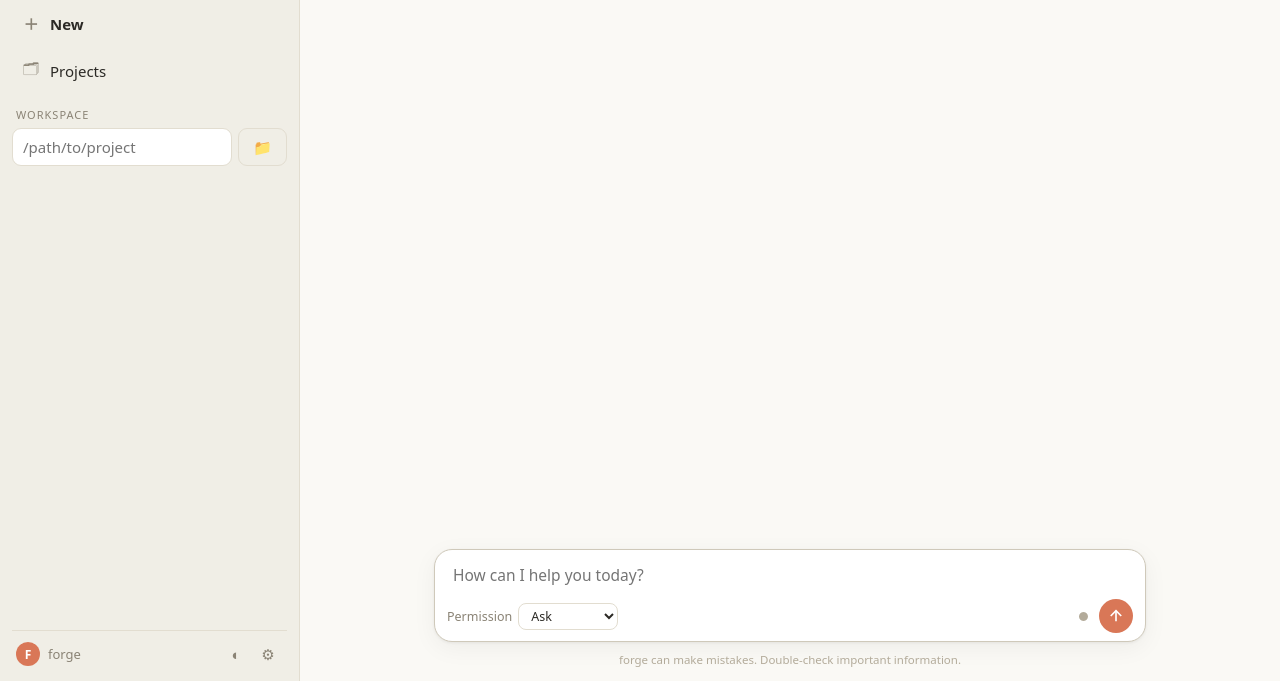
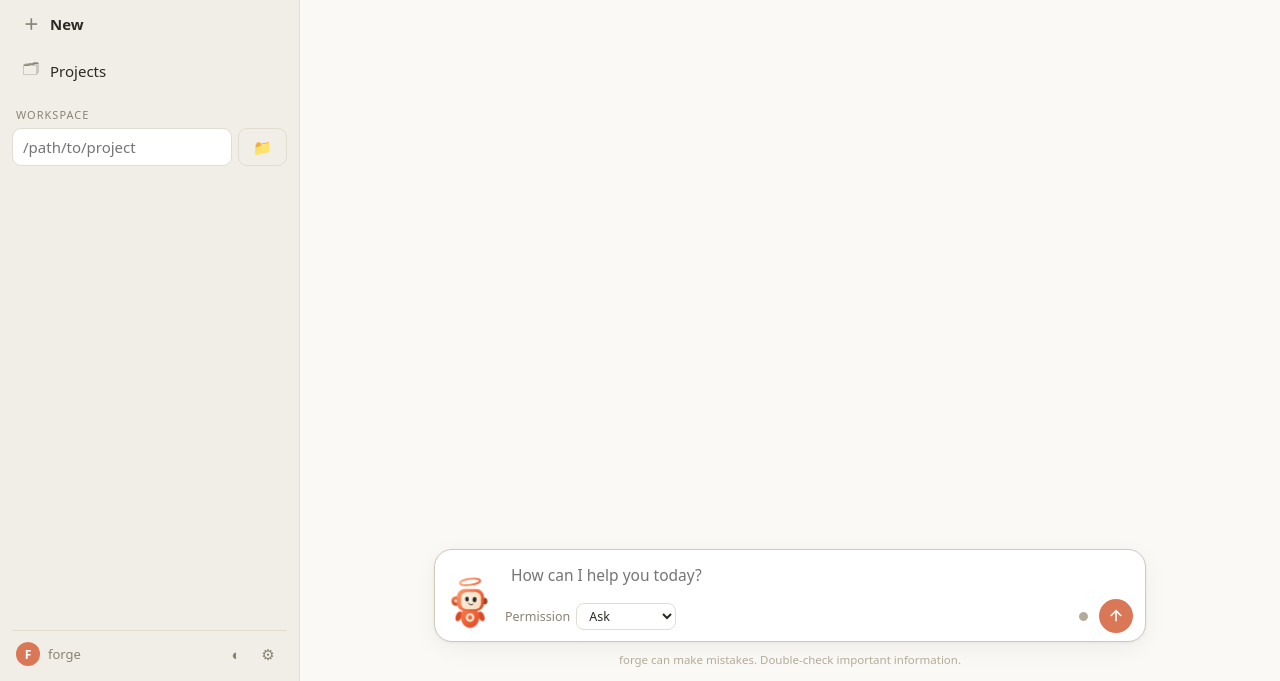
Before and after one commit to Amuo007/AMD-Ryzen-AI-Halo-Developer-Platform-Agentic-Test-2, a website: page public/index.html in a window 1280 px wide. Shown: the part 119-800 px from the top of the page. Drawn offline with Linux system fonts and the light colour scheme; no server answers.

Commit message:
feat(mascot): inline SVG robot mascot beside composer + CSS keyframe animations for 5 states (idle/typing/waiting/thinking/talking) with reduced-motion support

```diff
--- a/public/index.html
+++ b/public/index.html
@@ -74,8 +74,52 @@
 
       <div id="composer">
         <div class="composer-box">
-          <textarea id="input" rows="1" placeholder="How can I help you today?" spellcheck="false"></textarea>
-          <div class="composer-bar">
+          <div class="composer-row">
+            <svg id="mascot" class="mascot" viewBox="0 0 124 148" data-state="idle" role="img" aria-label="forge mascot">
+              <defs>
+                <linearGradient id="mg-head" x1="30" y1="34" x2="100" y2="92" gradientUnits="userSpaceOnUse">
+                  <stop offset="0" stop-color="#ff9a6a" /><stop offset="0.55" stop-color="#f2653c" /><stop offset="1" stop-color="#cc4622" />
+                </linearGradient>
+                <linearGradient id="mg-body" x1="42" y1="84" x2="84" y2="137" gradientUnits="userSpaceOnUse">
+                  <stop offset="0" stop-color="#fa7d4e" /><stop offset="1" stop-color="#de4a26" />
+                </linearGradient>
+                <linearGradient id="mg-screen" x1="42" y1="42" x2="88" y2="87" gradientUnits="userSpaceOnUse">
+                  <stop offset="0" stop-color="#fdf1e2" /><stop offset="1" stop-color="#f8ddbe" />
+                </linearGradient>
+                <linearGradient id="mg-halo" x1="35" y1="8" x2="90" y2="22" gradientUnits="userSpaceOnUse">
+                  <stop offset="0" stop-color="#ffa578" /><stop offset="1" stop-color="#ef5f33" />
+                </linearGradient>
+                <radialGradient id="mg-ear" cx="0.35" cy="0.3" r="0.95">
+                  <stop offset="0" stop-color="#f57a4c" /><stop offset="1" stop-color="#a93a1e" />
+                </radialGradient>
+              </defs>
+              <g class="m-halo">
+                <g transform="rotate(-7 62 15)">
+                  <ellipse cx="62" cy="15" rx="27" ry="8" fill="none" stroke="url(#mg-halo)" stroke-width="5" />
+                </g>
+              </g>
+              <g class="m-body">
+                <g class="m-arm m-arm-l"><ellipse cx="32" cy="106" rx="7.6" ry="13.5" transform="rotate(22 32 106)" fill="#d84a26" /></g>
+                <g class="m-arm m-arm-r"><ellipse cx="92" cy="106" rx="7.6" ry="13.5" transform="rotate(-22 92 106)" fill="#d84a26" /></g>
+                <path d="M62 83 C 47 83 37.5 93 37.5 107.5 C 37.5 124.5 48.5 137 62 137 C 75.5 137 86.5 124.5 86.5 107.5 C 86.5 93 77 83 62 83 Z" fill="url(#mg-body)" />
+                <circle cx="62" cy="109" r="8.6" fill="none" stroke="#fdf0e0" stroke-width="5.2" />
+              </g>
+              <g class="m-head">
+                <circle cx="99" cy="66" r="9" fill="#a63a1d" />
+                <circle cx="25" cy="66" r="12.5" fill="url(#mg-ear)" />
+                <circle cx="24.4" cy="65.4" r="3.6" fill="#fdf0e0" />
+                <rect x="27" y="34" width="72" height="58" rx="21" fill="url(#mg-head)" />
+                <rect x="38" y="42" width="53" height="45" rx="15" fill="url(#mg-screen)" />
+                <g class="m-eyes">
+                  <ellipse class="m-eye" cx="54" cy="60.5" rx="4.8" ry="6.5" fill="#24272d" transform="rotate(-5 54 60.5)" />
+                  <ellipse class="m-eye" cx="74" cy="62" rx="5.4" ry="7.1" fill="#24272d" transform="rotate(7 74 62)" />
+                </g>
+                <path class="m-mouth" d="M58 71.5 C 60.5 75.5 65 77 69.5 74.5" fill="none" stroke="#24272d" stroke-width="2.4" stroke-linecap="round" />
+              </g>
+            </svg>
+            <div class="composer-main">
+              <textarea id="input" rows="1" placeholder="How can I help you today?" spellcheck="false"></textarea>
+              <div class="composer-bar">
             <div class="composer-left">
               <span id="mode-wrap" class="mode-wrap">
                 <span class="perm-label">Permission</span>
@@ -96,6 +140,8 @@
                 <svg viewBox="0 0 24 24" width="16" height="16" fill="currentColor"><rect x="6" y="6" width="12" height="12" rx="2"/></svg>
               </button>
             </div>
+          </div>
+          </div>
           </div>
         </div>
         <p class="composer-note">forge can make mistakes. Double-check important information.</p>
--- a/public/styles.css
+++ b/public/styles.css
@@ -260,7 +260,39 @@ pre.result, pre.args { background: var(--bg-input); border: 1px solid var(--bord
 .send-btn:disabled { opacity: 0.4; cursor: not-allowed; }
 .stop-btn { background: var(--danger); }
 .composer-note { text-align: center; font-size: 11.5px; color: var(--text-faint); margin: 10px 0 0; }
-.mode-code .composer-note { }
+
+/* ================= mascot ================= */
+.composer-row { display: flex; gap: 12px; align-items: flex-end; }
+.composer-main { flex: 1; min-width: 0; }
+#mascot { flex: 0 0 46px; width: 46px; height: auto; overflow: visible; align-self: flex-end; }
+#mascot .m-halo, #mascot .m-head, #mascot .m-eyes, #mascot .m-mouth, #mascot .m-body { transform-box: fill-box; transition: transform 0.35s ease, opacity 0.35s ease; }
+#mascot .m-halo { transform-origin: 50% 50%; }
+#mascot .m-head { transform-origin: 50% 92%; }
+#mascot .m-eyes { transform-origin: 50% 45%; }
+#mascot .m-mouth { transform-origin: 50% 0%; }
+@keyframes m-breathe { 0%, 100% { transform: translateY(0) scale(1); } 50% { transform: translateY(-1.5px) scale(1.022); } }
+@keyframes m-blink { 0%, 88%, 100% { transform: scaleY(1); } 92%, 95.5% { transform: scaleY(0.08); } }
+@keyframes m-trot { 0%, 100% { transform: translateY(0); } 50% { transform: translateY(-2.2px); } }
+@keyframes m-halo-pulse { 0%, 100% { transform: scale(1); opacity: 1; } 50% { transform: scale(1.16); opacity: 0.5; } }
+@keyframes m-dart { 0%, 16% { transform: translateX(-2.2px); } 38%, 56% { transform: translateX(2.2px); } 76%, 100% { transform: translateX(-2.2px); } }
+@keyframes m-think-tilt { 0%, 100% { transform: rotate(-4deg); } 50% { transform: rotate(-1deg) translateY(-1px); } }
+@keyframes m-talk { 0%, 100% { transform: scaleY(0.3); } 50% { transform: scaleY(1.15); } }
+#mascot[data-state="idle"] { animation: m-breathe 4s ease-in-out infinite; }
+#mascot[data-state="idle"] .m-eyes { animation: m-blink 5.2s ease-in-out infinite; }
+#mascot[data-state="typing"] { animation: m-trot 0.5s ease-in-out infinite; }
+#mascot[data-state="typing"] .m-eyes { transform: translateY(-1.4px); }
+#mascot[data-state="typing"] .m-head { transform: rotate(-2deg); }
+#mascot[data-state="waiting"] { animation: m-breathe 2.4s ease-in-out infinite; }
+#mascot[data-state="waiting"] .m-halo { animation: m-halo-pulse 1.3s ease-in-out infinite; filter: drop-shadow(0 0 5px rgba(242, 101, 60, 0.85)); }
+#mascot[data-state="thinking"] .m-head { animation: m-think-tilt 3.4s ease-in-out infinite; }
+#mascot[data-state="thinking"] .m-eyes { animation: m-dart 1.7s ease-in-out infinite; }
+#mascot[data-state="thinking"] .m-mouth { transform: scaleY(0.6); }
+#mascot[data-state="talking"] { animation: m-trot 0.9s ease-in-out infinite; }
+#mascot[data-state="talking"] .m-mouth { animation: m-talk 0.42s ease-in-out infinite; }
+#mascot[data-state="talking"] .m-halo { animation: m-halo-pulse 1.8s ease-in-out infinite; }
+@media (prefers-reduced-motion: reduce) {
+  #mascot, #mascot * { animation: none !important; transition: none !important; }
+}
 
 /* scroll-to-bottom */
 #scroll-bottom {
```
